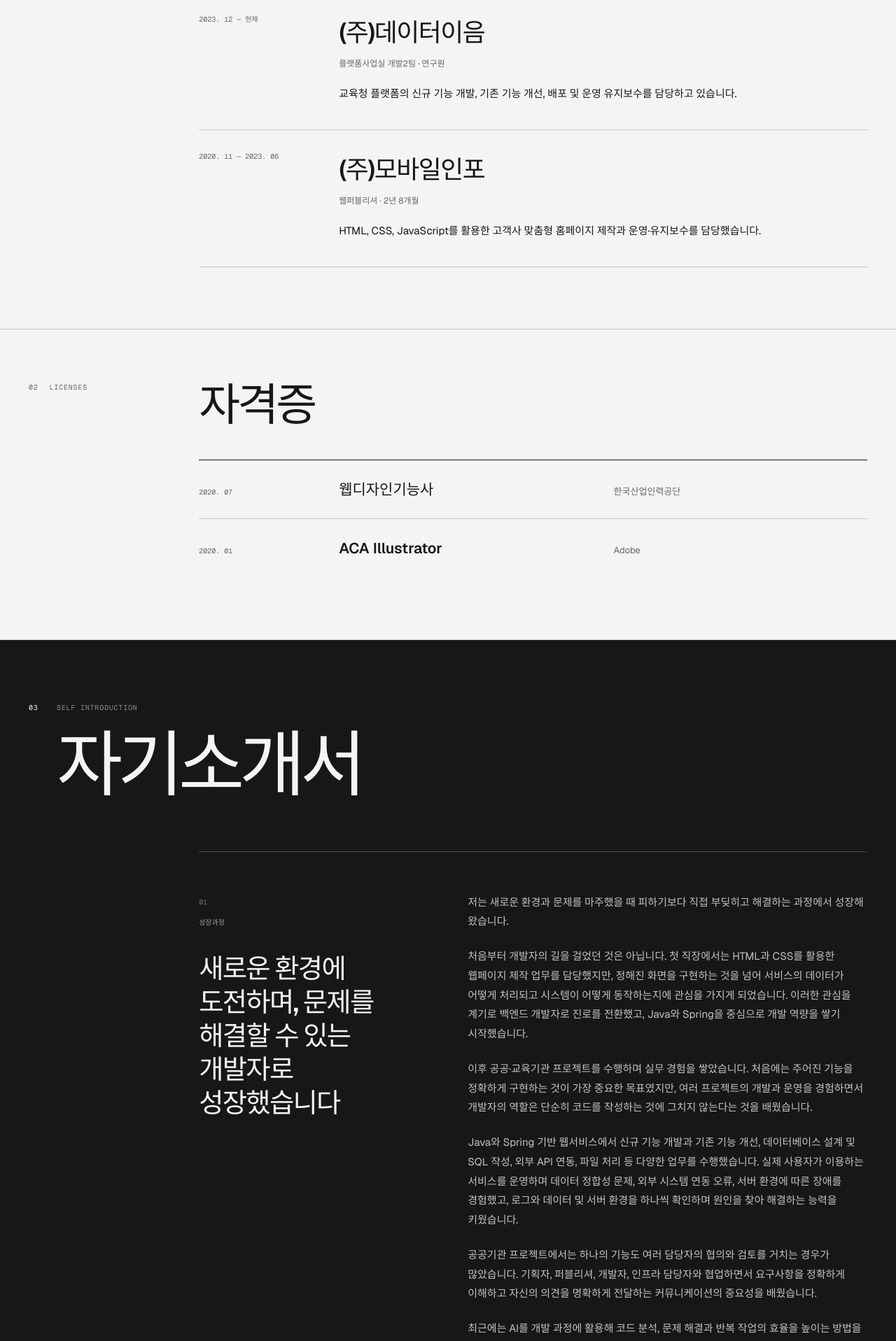
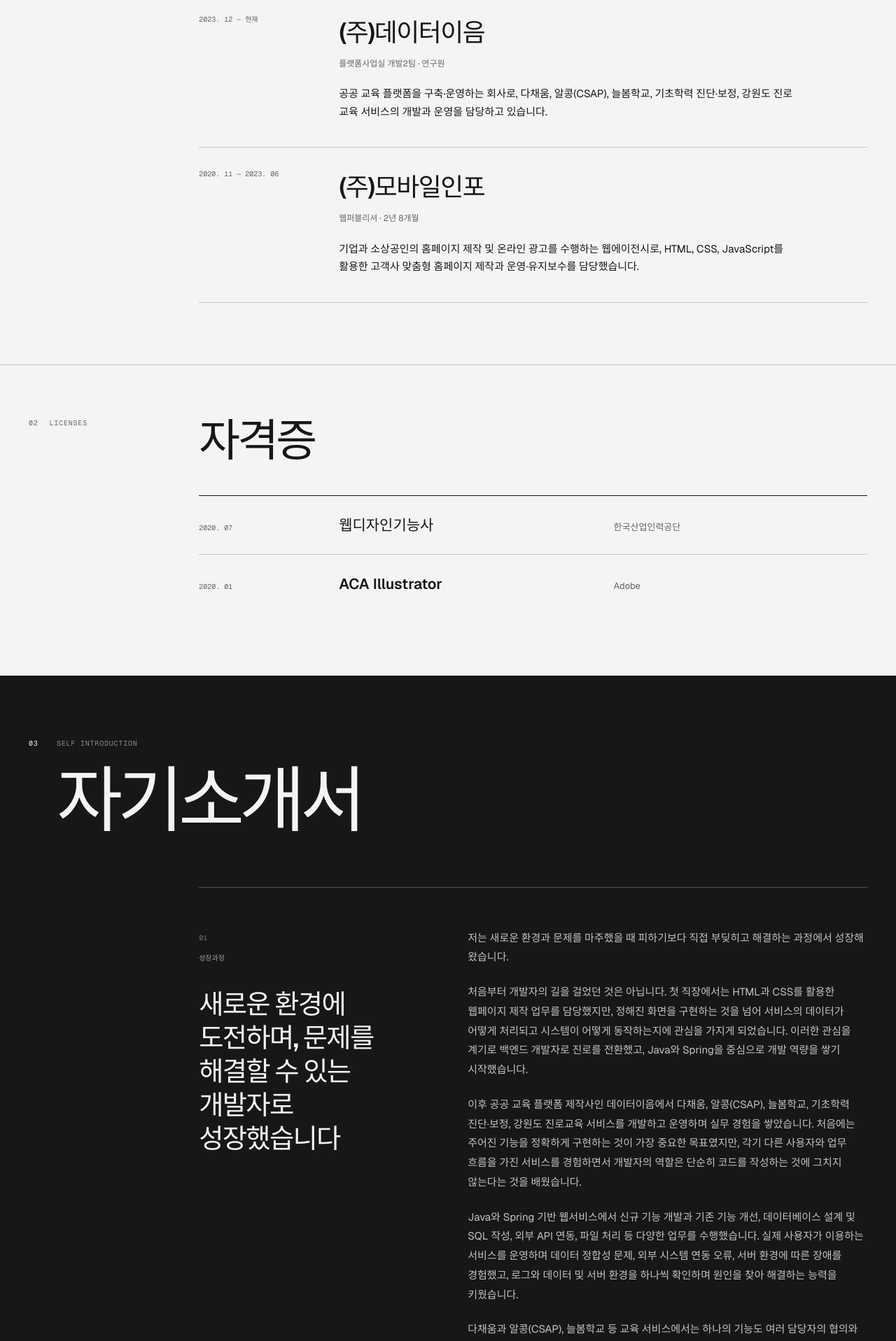
Before and after one commit to kdg3795/career-archive, a Next.js app: page /resume in a window 1280 px wide. Shown: the part 760-2677 px from the top of the page at 70% size. Built offline with nearby package versions, Linux system fonts and the light colour scheme.

Commit message:
Clarify companies and named project experience

```diff
--- a/app/career/page.tsx
+++ b/app/career/page.tsx
@@ -30,7 +30,7 @@ const projects = [
   {
     category: "실무 프로젝트",
     period: "교육 플랫폼",
-    title: "다채움 클래스·멤버 서비스 개발 및 운영",
+    title: "다채움 알콩(CSAP) 클래스·멤버 서비스 개발 및 운영",
     overview: "교육청 플랫폼에서 클래스 개설부터 구성원 관리, 수업 운영과 학습 콘텐츠 활용까지 지원하는 클래스·멤버 서비스를 개발하고 운영했습니다.",
     responsibilities: [
       "클래스 개설·수정·삭제와 운영 관리 기능 개발",
--- a/app/resume/page.tsx
+++ b/app/resume/page.tsx
@@ -10,13 +10,13 @@ const experiences = [
     period: "2023. 12 — 현재",
     company: "(주)데이터이음",
     position: "플랫폼사업실 개발2팀 · 연구원",
-    description: "교육청 플랫폼의 신규 기능 개발, 기존 기능 개선, 배포 및 운영 유지보수를 담당하고 있습니다.",
+    description: "공공 교육 플랫폼을 구축·운영하는 회사로, 다채움, 알콩(CSAP), 늘봄학교, 기초학력 진단·보정, 강원도 진로교육 서비스의 개발과 운영을 담당하고 있습니다.",
   },
   {
     period: "2020. 11 — 2023. 06",
     company: "(주)모바일인포",
     position: "웹퍼블리셔 · 2년 8개월",
-    description: "HTML, CSS, JavaScript를 활용한 고객사 맞춤형 홈페이지 제작과 운영·유지보수를 담당했습니다.",
+    description: "기업과 소상공인의 홈페이지 제작 및 온라인 광고를 수행하는 웹에이전시로, HTML, CSS, JavaScript를 활용한 고객사 맞춤형 홈페이지 제작과 운영·유지보수를 담당했습니다.",
   },
 ];
 
@@ -27,9 +27,9 @@ const coverLetters = [
     paragraphs: [
       "저는 새로운 환경과 문제를 마주했을 때 피하기보다 직접 부딪히고 해결하는 과정에서 성장해 왔습니다.",
       "처음부터 개발자의 길을 걸었던 것은 아닙니다. 첫 직장에서는 HTML과 CSS를 활용한 웹페이지 제작 업무를 담당했지만, 정해진 화면을 구현하는 것을 넘어 서비스의 데이터가 어떻게 처리되고 시스템이 어떻게 동작하는지에 관심을 가지게 되었습니다. 이러한 관심을 계기로 백엔드 개발자로 진로를 전환했고, Java와 Spring을 중심으로 개발 역량을 쌓기 시작했습니다.",
-      "이후 공공·교육기관 프로젝트를 수행하며 실무 경험을 쌓았습니다. 처음에는 주어진 기능을 정확하게 구현하는 것이 가장 중요한 목표였지만, 여러 프로젝트의 개발과 운영을 경험하면서 개발자의 역할은 단순히 코드를 작성하는 것에 그치지 않는다는 것을 배웠습니다.",
+      "이후 공공 교육 플랫폼 제작사인 데이터이음에서 다채움, 알콩(CSAP), 늘봄학교, 기초학력 진단·보정, 강원도 진로교육 서비스를 개발하고 운영하며 실무 경험을 쌓았습니다. 처음에는 주어진 기능을 정확하게 구현하는 것이 가장 중요한 목표였지만, 각기 다른 사용자와 업무 흐름을 가진 서비스를 경험하면서 개발자의 역할은 단순히 코드를 작성하는 것에 그치지 않는다는 것을 배웠습니다.",
       "Java와 Spring 기반 웹서비스에서 신규 기능 개발과 기존 기능 개선, 데이터베이스 설계 및 SQL 작성, 외부 API 연동, 파일 처리 등 다양한 업무를 수행했습니다. 실제 사용자가 이용하는 서비스를 운영하며 데이터 정합성 문제, 외부 시스템 연동 오류, 서버 환경에 따른 장애를 경험했고, 로그와 데이터 및 서버 환경을 하나씩 확인하며 원인을 찾아 해결하는 능력을 키웠습니다.",
-      "공공기관 프로젝트에서는 하나의 기능도 여러 담당자의 협의와 검토를 거치는 경우가 많았습니다. 기획자, 퍼블리셔, 개발자, 인프라 담당자와 협업하면서 요구사항을 정확하게 이해하고 자신의 의견을 명확하게 전달하는 커뮤니케이션의 중요성을 배웠습니다.",
+      "다채움과 알콩(CSAP), 늘봄학교 등 교육 서비스에서는 하나의 기능도 여러 담당자의 협의와 검토를 거치는 경우가 많았습니다. 기획자, 퍼블리셔, 개발자, 인프라 담당자와 협업하면서 요구사항을 정확하게 이해하고 자신의 의견을 명확하게 전달하는 커뮤니케이션의 중요성을 배웠습니다.",
       "최근에는 AI를 개발 과정에 활용해 코드 분석, 문제 해결과 반복 작업의 효율을 높이는 방법을 익히고 있으며, Docker, Kubernetes, CI/CD 등 개발부터 배포·운영까지 이어지는 전체 과정에 대한 이해도 넓혀가고 있습니다.",
       "앞으로도 익숙한 방식에 안주하지 않고 새로운 기술을 실제 업무에 적용하며, 문제가 발생했을 때 원인을 찾고 해결책을 제시할 수 있는 백엔드 개발자로 성장하겠습니다.",
     ],
@@ -38,7 +38,7 @@ const coverLetters = [
     label: "성격 및 강점",
     title: "소통을 통해 함께 해결책을 만들어가는 개발자",
     paragraphs: [
-      "저의 가장 큰 강점은 사람들과 자연스럽게 어울리고 적극적으로 소통하는 능력입니다. 먼저 다가가 대화를 시작하는 편이며, 새로운 환경에서도 구성원들과 빠르게 관계를 형성합니다. 이러한 성격은 여러 프로젝트를 경험하면서 업무적인 강점으로 발전했습니다.",
+      "저의 가장 큰 강점은 사람들과 자연스럽게 어울리고 적극적으로 소통하는 능력입니다. 먼저 다가가 대화를 시작하는 편이며, 새로운 환경에서도 구성원들과 빠르게 관계를 형성합니다. 이러한 성격은 다채움, 알콩(CSAP), 늘봄학교, 기초학력 진단·보정 서비스를 개발하고 운영하면서 업무적인 강점으로 발전했습니다.",
       "하나의 기능을 개발하기 위해서도 기획자, 퍼블리셔, 다른 개발자, 인프라 담당자와 의견을 주고받아야 했고 외부 시스템 연계 과정에서는 다른 업체 개발자와 협의하기도 했습니다.",
       "요구사항이 명확하지 않거나 기존 시스템과 충돌할 때 혼자 판단하기보다 관련 담당자와 내용을 확인하고 가능한 방법을 함께 논의합니다. 제가 이해한 요구사항을 다시 정리해 공유하고, 기술적으로 어려운 부분에는 단순히 불가능하다고 말하기보다 가능한 대안을 제시하는 것을 중요하게 생각합니다.",
       "장애가 발생했을 때도 책임 소재를 구분하기보다 문제를 빠르게 해결하는 것을 우선합니다. 로그와 데이터를 확인하고 파악한 내용을 공유하면서 관련 담당자와 함께 원인을 좁혀왔습니다.",
@@ -50,7 +50,7 @@ const coverLetters = [
     label: "지원동기",
     title: "서비스를 이해하고 함께 성장하는 개발자",
     paragraphs: [
-      "공공·교육기관 프로젝트를 수행하며 Java와 Spring 기반 웹서비스의 개발과 운영을 경험했습니다. 신규 기능 개발, 기존 시스템 개선, 데이터베이스와 SQL 작업, 외부 API 연동 및 운영 장애 대응을 수행하며 실무 역량을 쌓았습니다.",
+      "다채움, 알콩(CSAP), 늘봄학교, 기초학력 진단·보정, 강원도 진로교육 서비스를 수행하며 Java와 Spring 기반 웹서비스의 개발과 운영을 경험했습니다. 신규 기능 개발, 기존 시스템 개선, 데이터베이스와 SQL 작업, 외부 API 연동 및 운영 장애 대응을 수행하며 실무 역량을 쌓았습니다.",
       "실제 서비스를 개발하고 운영하면서 하나의 기능이 사용자에게 제공되기까지 애플리케이션뿐 아니라 데이터베이스, 서버, 외부 시스템 등 다양한 요소가 연결된다는 것을 경험했습니다. 로그와 데이터를 분석하고 서버 환경과 애플리케이션 흐름을 확인하는 과정을 반복하며 서비스 전체 구조를 이해하는 개발자가 되고 싶다는 목표를 갖게 되었습니다.",
       "새로운 기술을 무조건 사용하는 것보다 현재 서비스에 필요한 기술을 판단하고 적절하게 적용하는 것이 중요하다고 생각합니다. Java와 Spring 역량을 깊게 가져가는 동시에 API 설계, 데이터베이스, 서버와 네트워크, 클라우드, Docker, Kubernetes, CI/CD로 역량을 확장하고 있습니다.",
       "AI를 비롯한 새로운 개발 도구도 적극적으로 활용해 반복 작업을 효율화하되, 요구사항을 이해하고 시스템 구조를 설계하며 문제 원인을 판단하는 개발자의 역할을 놓치지 않겠습니다.",
@@ -61,7 +61,7 @@ const coverLetters = [
     label: "입사 후 포부",
     title: "함께 일하고 싶은 개발자",
     paragraphs: [
-      "입사 후 가장 먼저 이루고 싶은 목표는 새로운 서비스와 개발 환경을 빠르게 이해하고 팀에 안정적으로 기여하는 것입니다. 여러 프로젝트의 개발과 운영 경험을 바탕으로 기존 코드를 분석하고 서비스 구조와 업무를 빠르게 파악해 맡은 역할을 책임감 있게 수행하겠습니다.",
+      "입사 후 가장 먼저 이루고 싶은 목표는 새로운 서비스와 개발 환경을 빠르게 이해하고 팀에 안정적으로 기여하는 것입니다. 다채움, 알콩(CSAP), 늘봄학교, 기초학력 진단·보정, 강원도 진로교육 서비스의 개발·운영 경험을 바탕으로 기존 코드를 분석하고 서비스 구조와 업무를 빠르게 파악해 맡은 역할을 책임감 있게 수행하겠습니다.",
       "단기적으로는 Java와 Spring 기반 개발 역량을 더욱 탄탄하게 만들겠습니다. 기능이 동작하는 것에서 그치지 않고 코드의 가독성과 유지보수성, 데이터 처리 효율과 장애 가능성까지 고려하며 개발하고, 코드 리뷰와 동료들의 다양한 방식을 적극적으로 받아들이겠습니다.",
       "중장기적으로는 데이터베이스, 서버, 네트워크, 클라우드와 배포 환경까지 이해하는 개발자로 성장하고 싶습니다. Docker, Kubernetes, CI/CD 경험을 넓혀 개발부터 배포·운영까지 전체 흐름을 이해하고 여러 영역을 넘나들며 문제의 원인을 찾는 역량을 갖추겠습니다.",
       "장기적으로는 단순히 개발을 잘하는 사람을 넘어 함께 일하고 싶은 개발자가 되고자 합니다. 아는 것은 동료와 공유하고 모르는 것은 적극적으로 질문하며, 문제가 발생했을 때 해결 방법을 함께 고민하겠습니다.",
```
